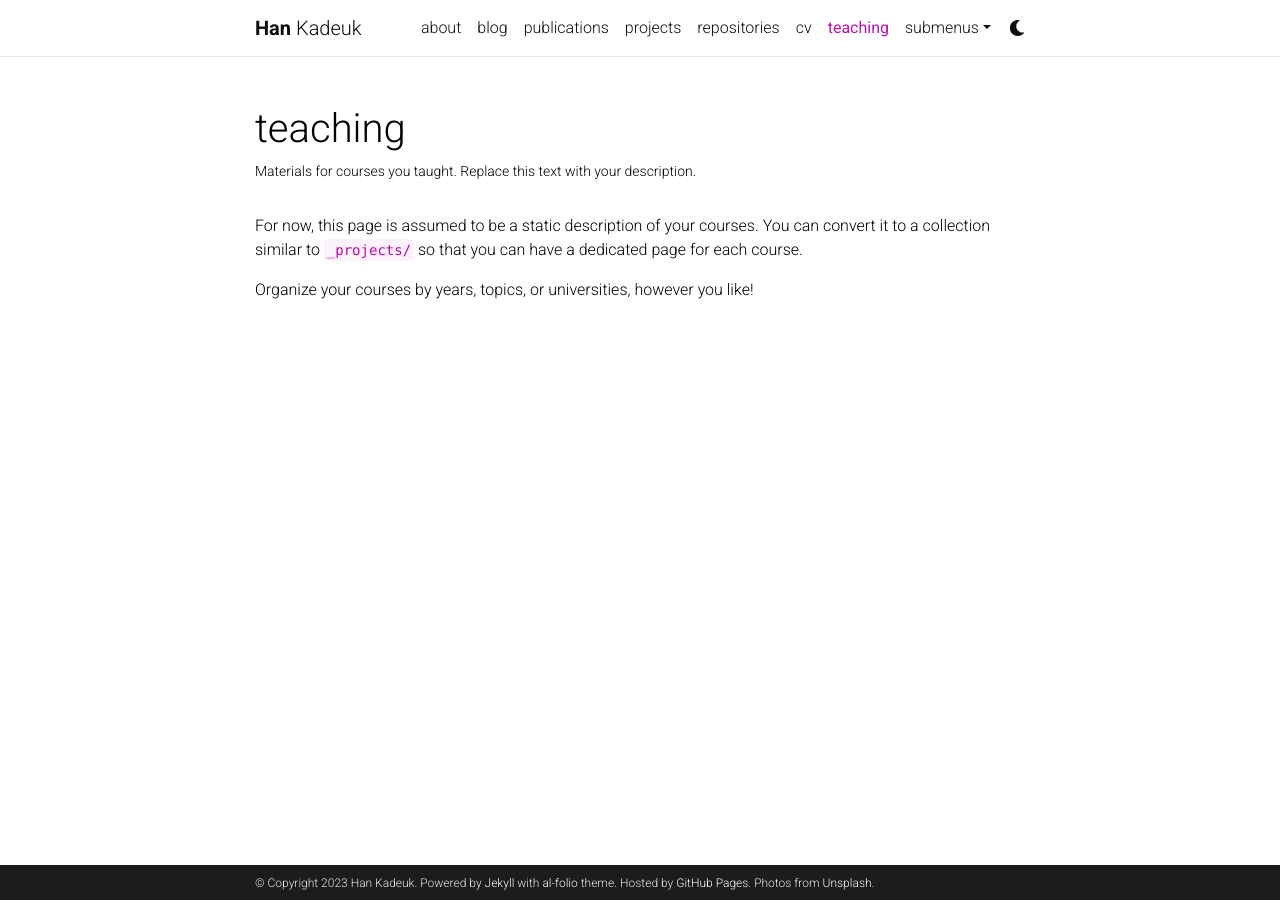
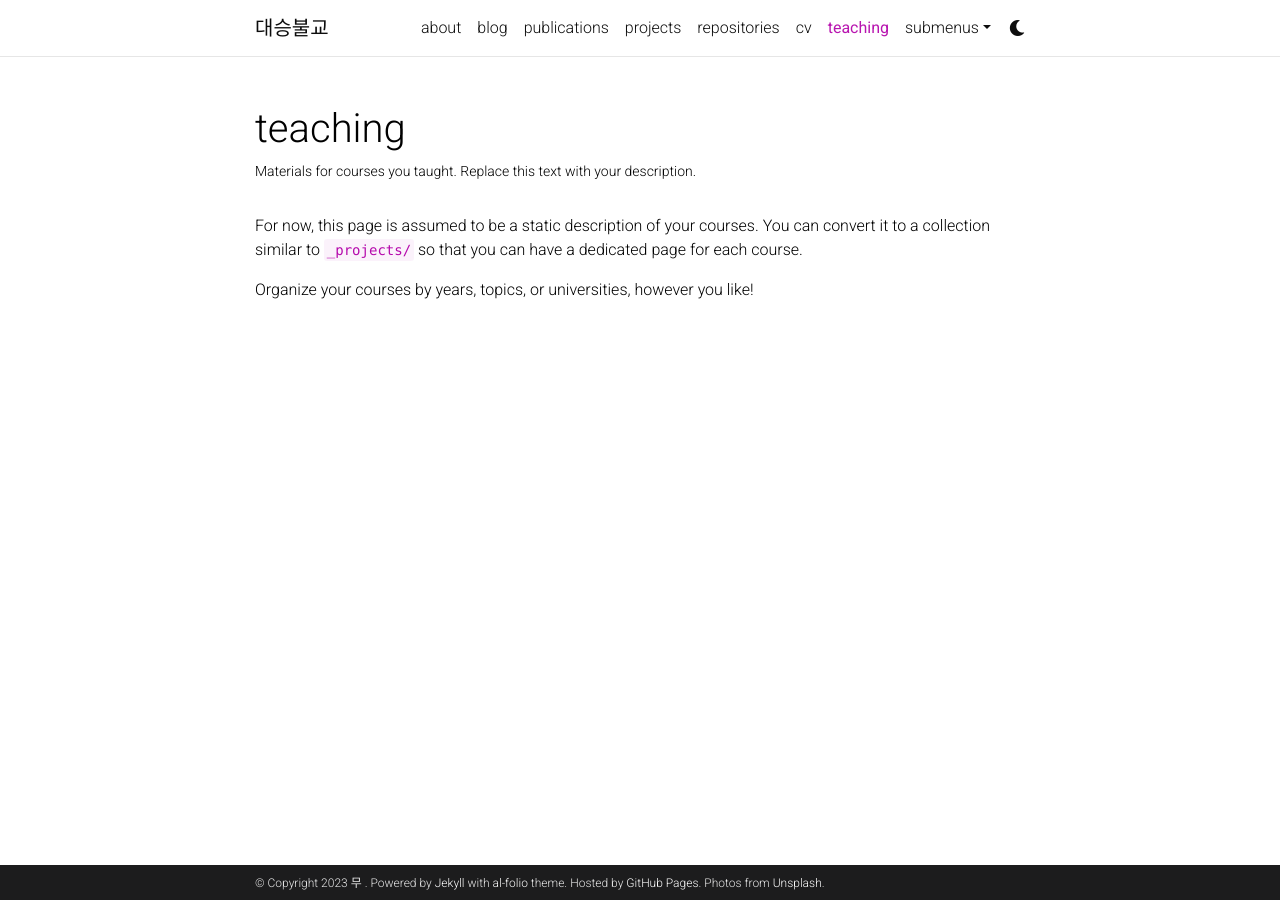
Before and after one commit to tibetblog/tibetblog.github.io, a Jekyll site: the page built from _pages/teaching.md, in a window 1280 px wide. Built offline with Jekyll 4.4.1, drawn with Linux system fonts in a browser that asks for light colours; comment, search, counter and statistics services are not loaded; a style sheet for code colours, icons or effects is not loaded.

Commit message:
Update _config.yml

```diff
--- a/_config.yml
+++ b/_config.yml
@@ -2,10 +2,10 @@
 # Site settings
 # -----------------------------------------------------------------------------
 
-title: blank # the website title (if blank, full name will be used instead)
-first_name: Han
+title: 대승불교 # the website title (if blank, full name will be used instead)
+first_name: 무
 middle_name:
-last_name: Kadeuk
+last_name:
 email: gomsonjagnin@gmail.com
 description: > # the ">" symbol means to ignore newlines until "footer_text:"
   A simple, whitespace theme for academics. Based on [*folio](https://github.com/bogoli/-folio) design.
```
